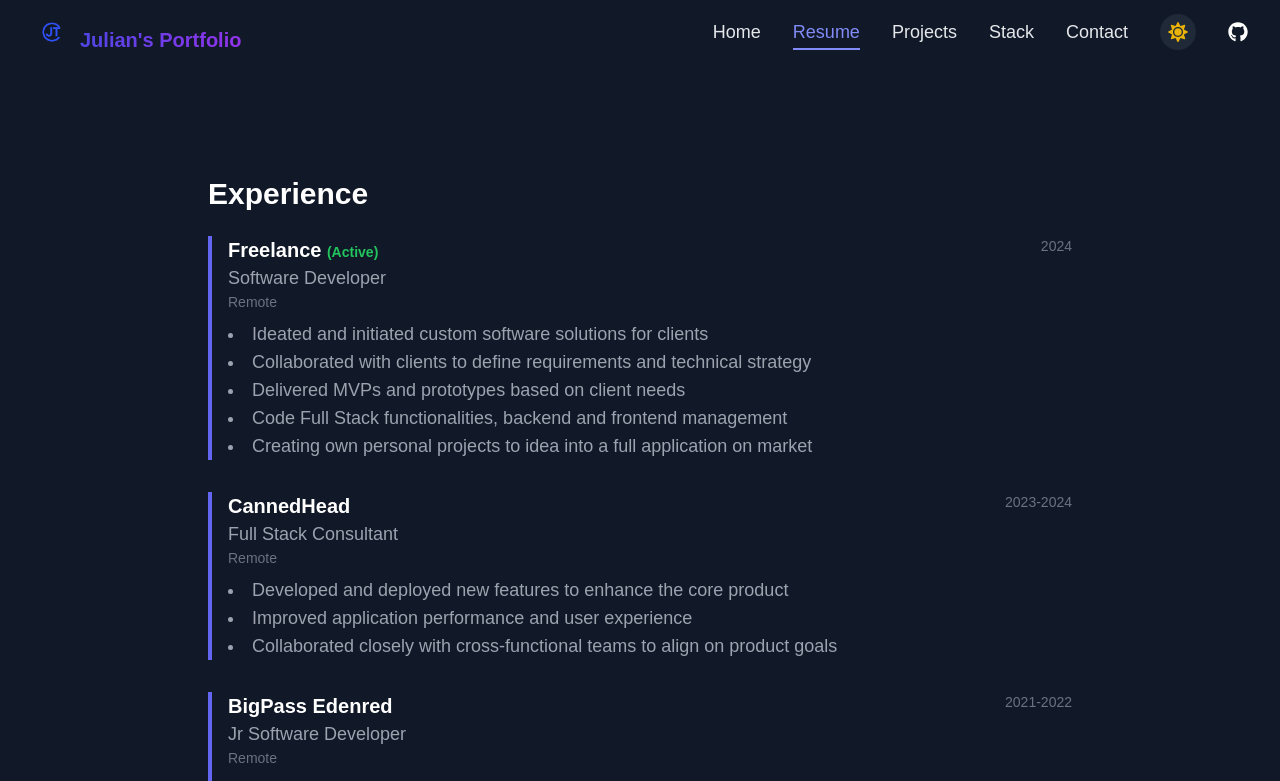
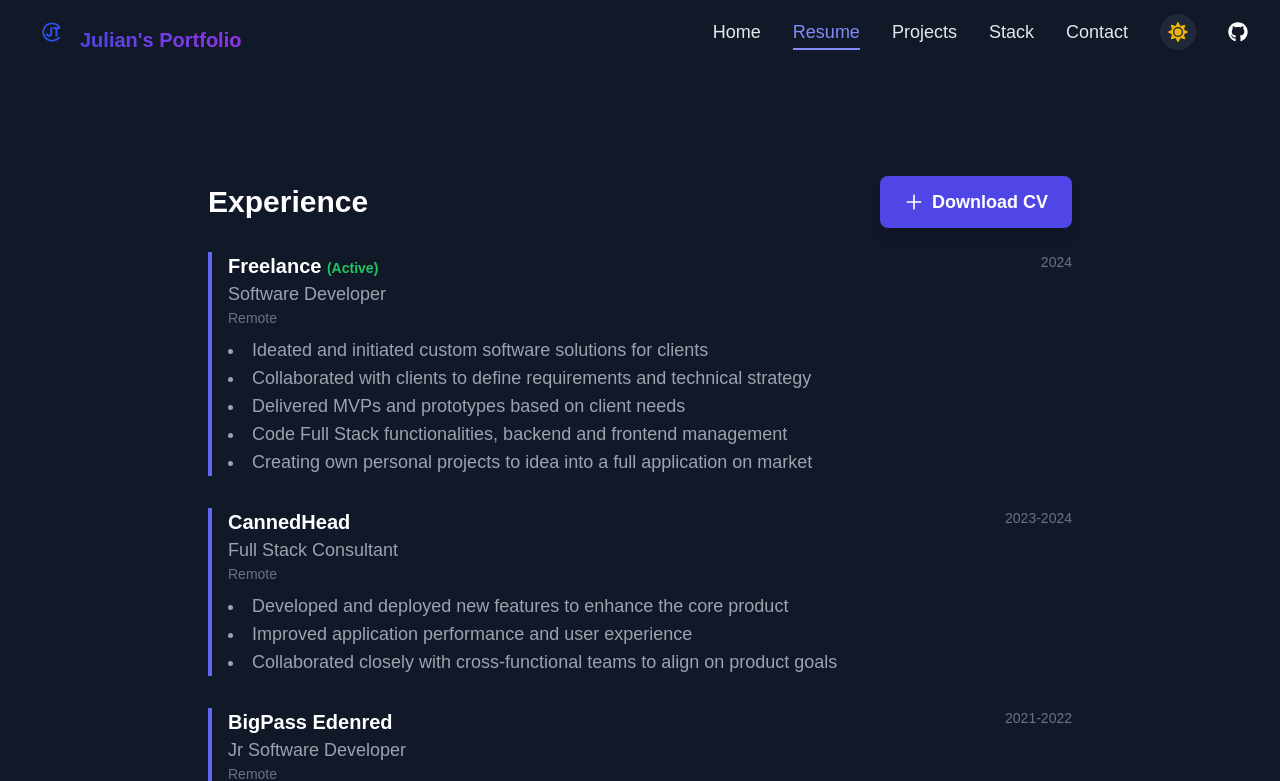
Before and after one commit to Kalugy/Porfolio, a React (Vite) app: page /resume in a window 1280 px wide. Shown: the top 781 px of the page. Built offline with nearby package versions, Linux system fonts and the light colour scheme.

Commit message:
Refactor Header component to simplify welcome message, enhance Navbar with ES and EN button comment, and improve Resume section layout with a CV download link.

```diff
--- a/src/components/Home/Header.jsx
+++ b/src/components/Home/Header.jsx
@@ -27,7 +27,7 @@ const ContactUsSection = () => {
               className="space-y-2"
             >
               <h1 className="text-2xl sm:text-3xl md:text-4xl lg:text-5xl font-extrabold bg-clip-text text-transparent bg-gradient-to-r from-indigo-600 to-purple-600 dark:from-indigo-400 dark:to-purple-400">
-                <span className="text-2xl sm:text-3xl md:text-4xl lg:text-5xl font-extrabold bg-clip-text text-transparent bg-gradient-to-r from-indigo-600 to-purple-600 dark:from-indigo-400 dark:to-purple-400 typewriter-text">Welcome, I'm Julian!</span>
+                Welcome, I'm Julian!
               </h1>
               <div className="h-1 w-16 sm:w-20 bg-indigo-600 dark:bg-indigo-400 rounded-full mx-auto lg:mx-0" />
             </motion.div>
--- a/src/components/Navbar/Navbar.jsx
+++ b/src/components/Navbar/Navbar.jsx
@@ -99,6 +99,8 @@ const Navbar = () => {
           <a href="https://github.com/kalugy" target="_blank" rel="noopener noreferrer">
             <FaGithub className="w-5 h-5 dark:text-white text-gray-700" />
           </a>
+
+          {/*ES y EN button */}
           </div>
 
           {/* Mobile Menu Button */}
--- a/src/components/Resume/Resume.jsx
+++ b/src/components/Resume/Resume.jsx
@@ -193,7 +193,21 @@ export default function Resume() {
     <div className="max-w-4xl mx-auto px-4 py-12 mt-12">
       {/* Experience Section */}
       <section className="mb-12">
-        <h2 className="text-3xl font-bold mb-6 text-gray-900 dark:text-white">Experience</h2>
+        <div className="flex flex-col sm:flex-row sm:items-center sm:justify-between mb-6 gap-4">
+          <h2 className="text-3xl font-bold text-gray-900 dark:text-white">Experience</h2>
+          <a
+            href="https://docs.google.com/document/d/1v5-MpvTl6dgwrpUC-Dm4zIjWEpfu1P8X/edit?usp=sharing&ouid=106420864475844446401&rtpof=true&sd=true"
+            target="_blank"
+            rel="noopener noreferrer"
+            className="inline-flex items-center px-6 py-3 bg-indigo-600 text-white rounded-lg hover:bg-indigo-700 transition-all duration-300 shadow-lg font-semibold text-lg"
+          >
+            <svg className="w-5 h-5 mr-2" fill="none" stroke="currentColor" viewBox="0 0 24 24">
+              <path strokeLinecap="round" strokeLinejoin="round" strokeWidth={2} d="M12 4v16m8-8H4" />
+            </svg>
+            Download CV
+          </a>
+        </div>
+
         <div className="space-y-8">
           {experience.map((exp, index) => (
             <div key={index} className="border-l-4 border-indigo-500 pl-4">
```
